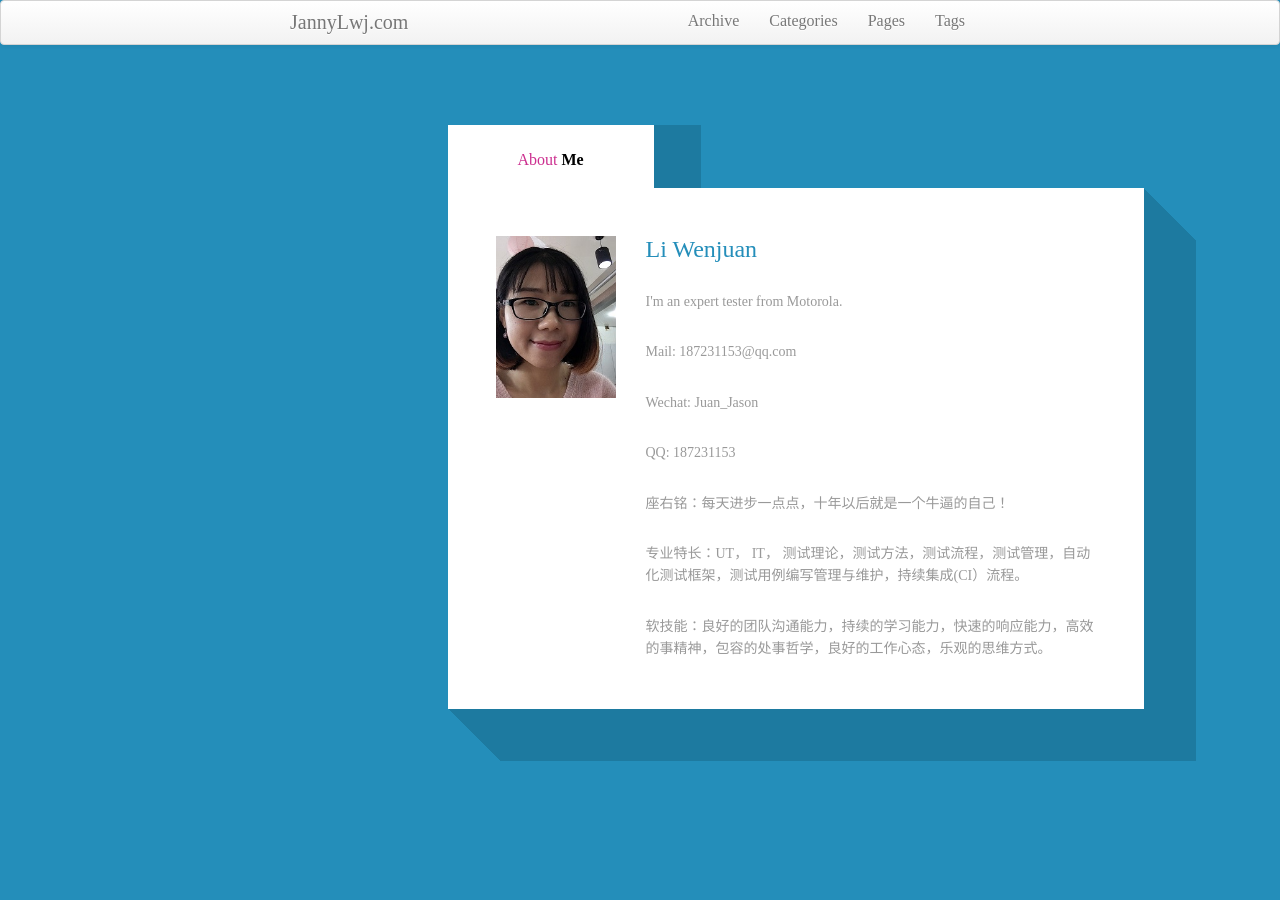
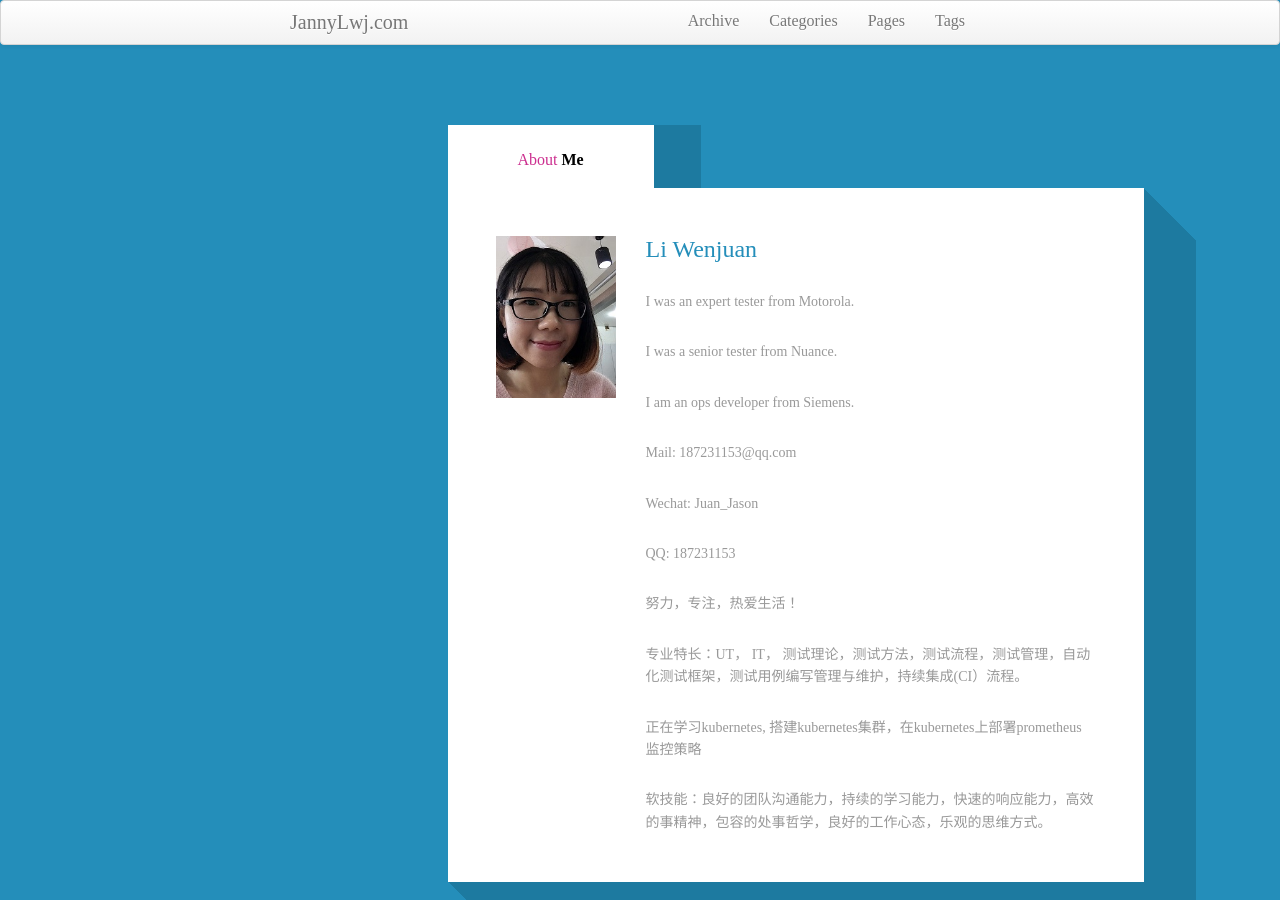
Before and after one commit to JannyLwj/JannyLwj.github.io, a Jekyll site: the page index.html, which Jekyll copies as it is, in a window 1280 px wide. Built offline with Jekyll 4.4.1, drawn with Linux system fonts in a browser that asks for light colours; some web fonts are replaced.

Commit message:
Update index.html

```diff
--- a/index.html
+++ b/index.html
@@ -78,12 +78,15 @@
                                     <!--</ul>-->
                                 </div>
                                 <div class="clear"> </div>
-                                <p>I'm an expert tester from Motorola.</p>
+                                <p>I was an expert tester from Motorola.</p>
+                                <p>I was a senior tester from Nuance.</p>
+                                <p>I am an ops developer from Siemens.</p>
                                 <p>Mail: 187231153@qq.com</p>
                                 <p>Wechat: Juan_Jason</p>
                                 <p>QQ: 187231153</p>
-                                <p>座右铭：每天进步一点点，十年以后就是一个牛逼的自己！</p>
+                                <p>努力，专注，热爱生活！</p>
                                 <p>专业特长：UT， IT， 测试理论，测试方法，测试流程，测试管理，自动化测试框架，测试用例编写管理与维护，持续集成(CI）流程。</p>
+                                <p>正在学习kubernetes, 搭建kubernetes集群，在kubernetes上部署prometheus监控策略</p>
                                 <p>软技能：良好的团队沟通能力，持续的学习能力，快速的响应能力，高效的事精神，包容的处事哲学，良好的工作心态，乐观的思维方式。</p>
                             </div>
                             <div class="clear"> </div>
```
